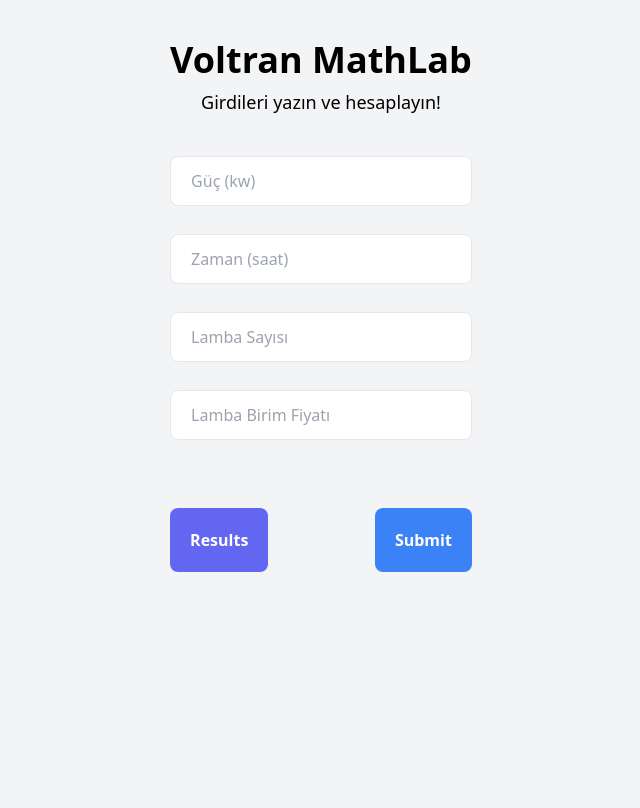
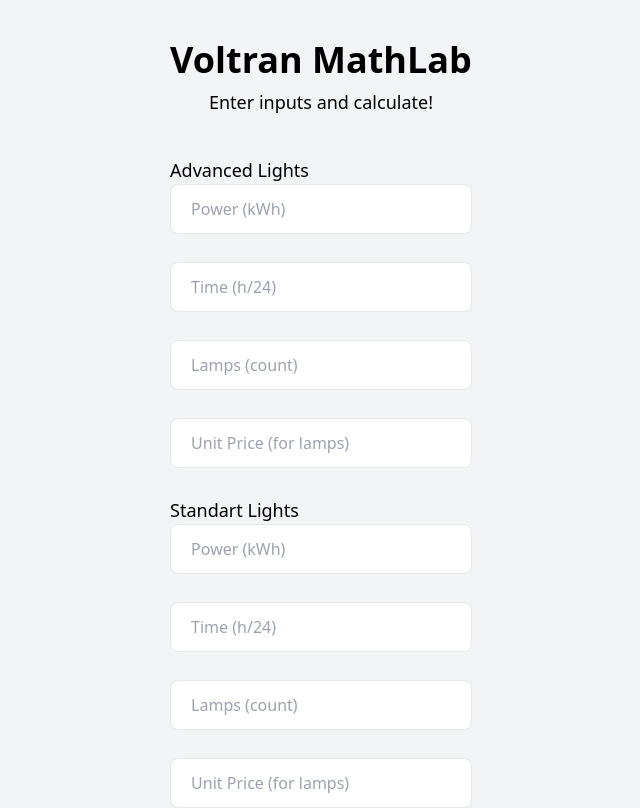
Before and after one commit to DrShahinstein/voltran-math, a React (Create React App) app: page / in a window 1280 px wide. Shown: the top 808 px of the page, without its empty margins (319-959 px from the left). Built offline with nearby package versions, Linux system fonts and the light colour scheme; no server answers.

Commit message:
Expand how many inputs will be processed for analysis

```diff
--- a/src/App.js
+++ b/src/App.js
@@ -6,61 +6,90 @@ import Result from "./components/Result/Result";
 import ResultsList from "./components/ResultsList/ResultsList";
 import "./App.css";
 
+// An independent function utility out of the React flow to refactor and maintain how inputs and outputs are created
+const process = (refs) => {
+  const unpackedRefValues = {
+    power: refs.power.current.value,
+    hours: refs.hours.current.value,
+    lampsCount: refs.lampsCount.current.value,
+    lampsUnitPrice: refs.lampsUnitPrice.current.value,
+  };
+
+  const inputs = [
+    { name: "Power (kWh)", power: unpackedRefValues.power },
+    { name: "Time (h/24)", hours: unpackedRefValues.hours },
+    { name: "Lamps (count)", lampsCount: unpackedRefValues.lampsCount },
+    {
+      name: "Unit Price (₺)",
+      lampsUnitPrice: unpackedRefValues.lampsUnitPrice,
+    },
+  ];
+
+  const outputs = [
+    {
+      name: "Consumed Energy",
+      energyConsumed:
+        unpackedRefValues.power *
+        unpackedRefValues.hours *
+        unpackedRefValues.lampsCount,
+    },
+    {
+      name: "Cost",
+      cost: unpackedRefValues.lampsUnitPrice * unpackedRefValues.lampsCount,
+    },
+  ];
+
+  return { inputs, outputs };
+};
+
 export default function App() {
   const [resultVisibility, setResultVisibility] = useState(false);
   const [showResultsList, setShowResultsList] = useState(false);
-  const [inputs, setInputs] = useState([]);
-  const [outputs, setOutputs] = useState([]);
-  const inputNames = ["power", "hours", "lamps", "lampsUnitPrice"];
-  const outputNames = ["energy", "lampsCost"];
-  const refs = {
+  const [advInputs, setAdvInputs] = useState([]);
+  const [stdInputs, setStdInputs] = useState([]);
+  const [advOutputs, setAdvOutputs] = useState([]);
+  const [stdOutputs, setStdOutputs] = useState([]);
+
+  const refsAdv = {
     power: useRef(null),
     hours: useRef(null),
-    lamps: useRef(null),
+    lampsCount: useRef(null),
     lampsUnitPrice: useRef(null),
   };
 
-  const readable = (name) => {
-    // Used to split and lower a camelCase input name
-    return name.replace(/([a-z](?=[A-Z]))/g, "$1 ").toLowerCase();
+  const refsStd = {
+    power: useRef(null),
+    hours: useRef(null),
+    lampsCount: useRef(null),
+    lampsUnitPrice: useRef(null),
+  };
+
+  const handleSubmit = (e) => {
+    e.preventDefault();
+
+    const advData = process(refsAdv);
+    const stdData = process(refsStd);
+
+    setAdvInputs(advData.inputs);
+    setAdvOutputs(advData.outputs);
+
+    setStdInputs(stdData.inputs);
+    setStdOutputs(stdData.outputs);
+
+    setResultVisibility(true);
   };
 
   const showResults = () => {
     setShowResultsList(true);
   };
 
-  const handleSubmit = (e) => {
-    e.preventDefault();
-
-    const formulations = {
-      energy:
-        refs.power.current.value *
-        refs.hours.current.value *
-        refs.lamps.current.value,
-      lampsCost: refs.lampsUnitPrice.current.value * refs.lamps.current.value,
-    };
-
-    const inputs = inputNames.map((name) => {
-      return {
-        name: readable(name),
-        value: parseFloat(refs[name].current.value),
-      };
-    });
-
-    const outputs = outputNames.map((name) => {
-      return { name: readable(name), value: formulations[name] };
-    });
-
-    setInputs(inputs);
-    setOutputs(outputs);
-    setResultVisibility(true);
-  };
-
   if (resultVisibility)
     return (
       <Result
-        inputs={inputs}
-        outputs={outputs}
+        advInputs={advInputs}
+        stdInputs={stdInputs}
+        advOutputs={advOutputs}
+        stdOutputs={stdOutputs}
         setResultVisibility={setResultVisibility}
       />
     );
@@ -73,12 +102,34 @@ export default function App() {
     <Layout>
       <div className="max-w-md mx-auto p-10">
         <Title>Voltran MathLab</Title>
-        <Title.Subtitle>Girdileri yazın ve hesaplayın!</Title.Subtitle>
+        <Title.Subtitle>Enter inputs and calculate!</Title.Subtitle>
         <Form handler={handleSubmit}>
-          <Form.Input ref={refs.power}>Güç (kw)</Form.Input>
-          <Form.Input ref={refs.hours}>Zaman (saat)</Form.Input>
-          <Form.Input ref={refs.lamps}>Lamba Sayısı</Form.Input>
-          <Form.Input ref={refs.lampsUnitPrice}>Lamba Birim Fiyatı</Form.Input>
+          <section>
+            <h1 className="text-lg">Advanced Lights</h1>
+            <div>
+              <Form.Input id="power--advanced" ref={refsAdv.power}>
+                Power (kWh)
+              </Form.Input>
+              <Form.Input ref={refsAdv.hours}>Time (h/24)</Form.Input>
+              <Form.Input ref={refsAdv.lampsCount}>Lamps (count)</Form.Input>
+              <Form.Input ref={refsAdv.lampsUnitPrice}>
+                Unit Price (for lamps)
+              </Form.Input>
+            </div>
+          </section>
+
+          <section>
+            <h1 className="text-lg">Standart Lights</h1>
+            <div>
+              <Form.Input ref={refsStd.power}>Power (kWh)</Form.Input>
+              <Form.Input ref={refsStd.hours}>Time (h/24)</Form.Input>
+              <Form.Input ref={refsStd.lampsCount}>Lamps (count)</Form.Input>
+              <Form.Input ref={refsStd.lampsUnitPrice}>
+                Unit Price (for lamps)
+              </Form.Input>
+            </div>
+          </section>
+
           <div className="form-buttons">
             <button type="button" className="btn-results" onClick={showResults}>
               Results
```
